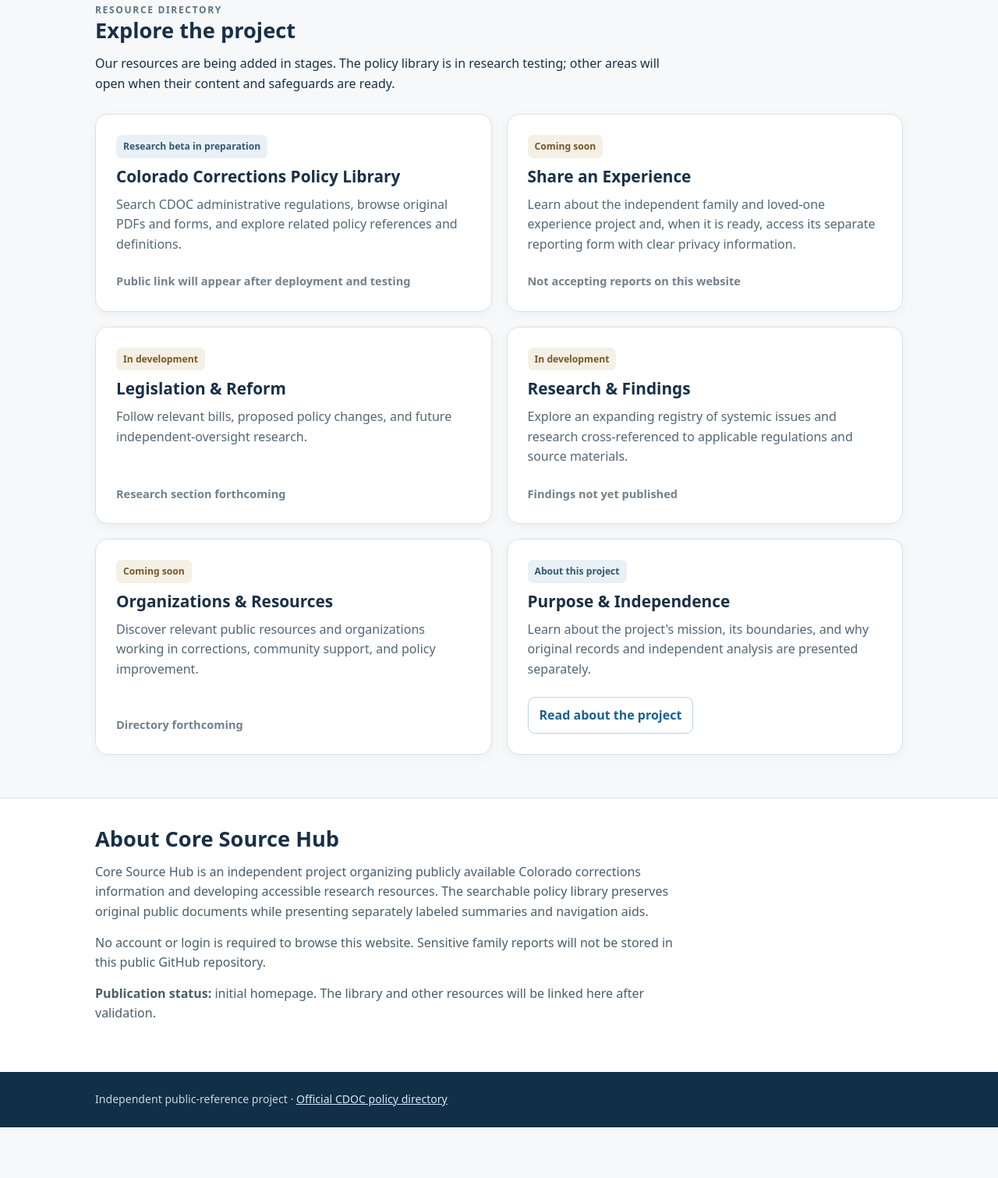
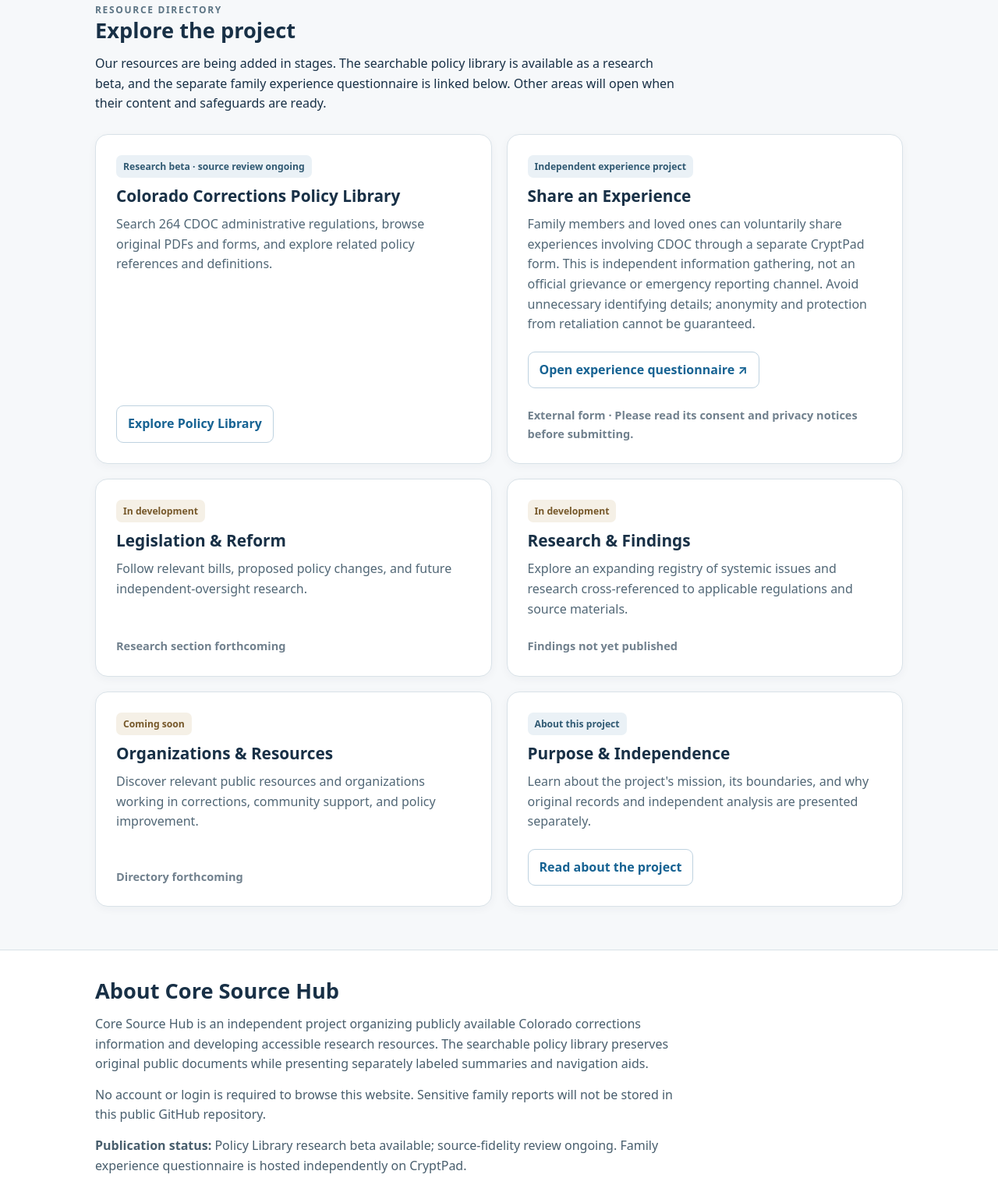
Before and after one commit to coresourcehub/coresourcehub.github.io, a plain HTML site: page index.html in a window 1280 px wide. Shown: the part 603-2114 px from the top of the page at 78% size. Before the commit the page ends 2049 px from the top, so only its background shows below. Drawn offline with Linux system fonts and the light colour scheme.

Commit message:
Link research beta and independent family experience form from homepage

```diff
--- a/index.html
+++ b/index.html
@@ -14,15 +14,15 @@
 <body>
 <header class="top"><div class="shell"><a class="brand" href="/" aria-label="Core Source Hub homepage"><span class="brandmark">CS</span><span><span class="brandtitle">Core Source Hub</span><br><span class="brandsub">Independent Colorado corrections resources</span></span></a><nav class="topnav" aria-label="Primary navigation"><a href="#resources">Explore resources</a><a href="#about">About</a><a href="https://github.com/coresourcehub/coresourcehub.github.io">Project repository</a></nav></div></header>
 <section class="hero"><div class="shell"><div class="eyebrow">Research · Resources · Accountability</div><h1>Making Colorado corrections information easier to find and understand.</h1><p class="lead">A central home for independent public-reference tools, research, and information about Colorado's correctional system and potential reforms.</p><p class="note">This is an independent project, not operated or endorsed by the Colorado Department of Corrections. Research and source documents should be checked against official records.</p></div></section>
-<main id="resources" class="shell main"><div class="intro"><div class="eyebrow">Resource directory</div><h2>Explore the project</h2><p>Our resources are being added in stages. The policy library is in research testing; other areas will open when their content and safeguards are ready.</p></div>
+<main id="resources" class="shell main"><div class="intro"><div class="eyebrow">Resource directory</div><h2>Explore the project</h2><p>Our resources are being added in stages. The searchable policy library is available as a research beta, and the separate family experience questionnaire is linked below. Other areas will open when their content and safeguards are ready.</p></div>
 <div class="grid">
-<section class="tile"><span class="tag">Research beta in preparation</span><h3>Colorado Corrections Policy Library</h3><p>Search CDOC administrative regulations, browse original PDFs and forms, and explore related policy references and definitions.</p><span class="pending">Public link will appear after deployment and testing</span></section>
-<section class="tile"><span class="tag soon">Coming soon</span><h3>Share an Experience</h3><p>Learn about the independent family and loved-one experience project and, when it is ready, access its separate reporting form with clear privacy information.</p><span class="pending">Not accepting reports on this website</span></section>
+<section class="tile"><span class="tag">Research beta · source review ongoing</span><h3>Colorado Corrections Policy Library</h3><p>Search 264 CDOC administrative regulations, browse original PDFs and forms, and explore related policy references and definitions.</p><a class="action" href="/policy-library/">Explore Policy Library</a></section>
+<section class="tile"><span class="tag">Independent experience project</span><h3>Share an Experience</h3><p>Family members and loved ones can voluntarily share experiences involving CDOC through a separate CryptPad form. This is independent information gathering, not an official grievance or emergency reporting channel. Avoid unnecessary identifying details; anonymity and protection from retaliation cannot be guaranteed.</p><a class="action" href="https://cryptpad.fr/form/#/2/form/view/bYicaVissbYrBGzRIF2jSWqAauh83I-JgOISF4d9OFk/" target="_blank" rel="noopener noreferrer" aria-label="Open the independent experience questionnaire in CryptPad (external site)">Open experience questionnaire ↗</a><span class="pending">External form · Please read its consent and privacy notices before submitting.</span></section>
 <section class="tile"><span class="tag soon">In development</span><h3>Legislation &amp; Reform</h3><p>Follow relevant bills, proposed policy changes, and future independent-oversight research.</p><span class="pending">Research section forthcoming</span></section>
 <section class="tile"><span class="tag soon">In development</span><h3>Research &amp; Findings</h3><p>Explore an expanding registry of systemic issues and research cross-referenced to applicable regulations and source materials.</p><span class="pending">Findings not yet published</span></section>
 <section class="tile"><span class="tag soon">Coming soon</span><h3>Organizations &amp; Resources</h3><p>Discover relevant public resources and organizations working in corrections, community support, and policy improvement.</p><span class="pending">Directory forthcoming</span></section>
 <section class="tile"><span class="tag">About this project</span><h3>Purpose &amp; Independence</h3><p>Learn about the project's mission, its boundaries, and why original records and independent analysis are presented separately.</p><a class="action" href="#about">Read about the project</a></section>
 </div></main>
-<section class="about" id="about"><div class="shell"><h2>About Core Source Hub</h2><p>Core Source Hub is an independent project organizing publicly available Colorado corrections information and developing accessible research resources. The searchable policy library preserves original public documents while presenting separately labeled summaries and navigation aids.</p><p>No account or login is required to browse this website. Sensitive family reports will not be stored in this public GitHub repository.</p><p><strong>Publication status:</strong> initial homepage. The library and other resources will be linked here after validation.</p></div></section>
+<section class="about" id="about"><div class="shell"><h2>About Core Source Hub</h2><p>Core Source Hub is an independent project organizing publicly available Colorado corrections information and developing accessible research resources. The searchable policy library preserves original public documents while presenting separately labeled summaries and navigation aids.</p><p>No account or login is required to browse this website. Sensitive family reports will not be stored in this public GitHub repository.</p><p><strong>Publication status:</strong> Policy Library research beta available; source-fidelity review ongoing. Family experience questionnaire is hosted independently on CryptPad.</p></div></section>
 <footer class="footer"><div class="shell">Independent public-reference project · <a href="https://cdoc.colorado.gov/about/department-policies">Official CDOC policy directory</a></div></footer>
 </body></html>
```
